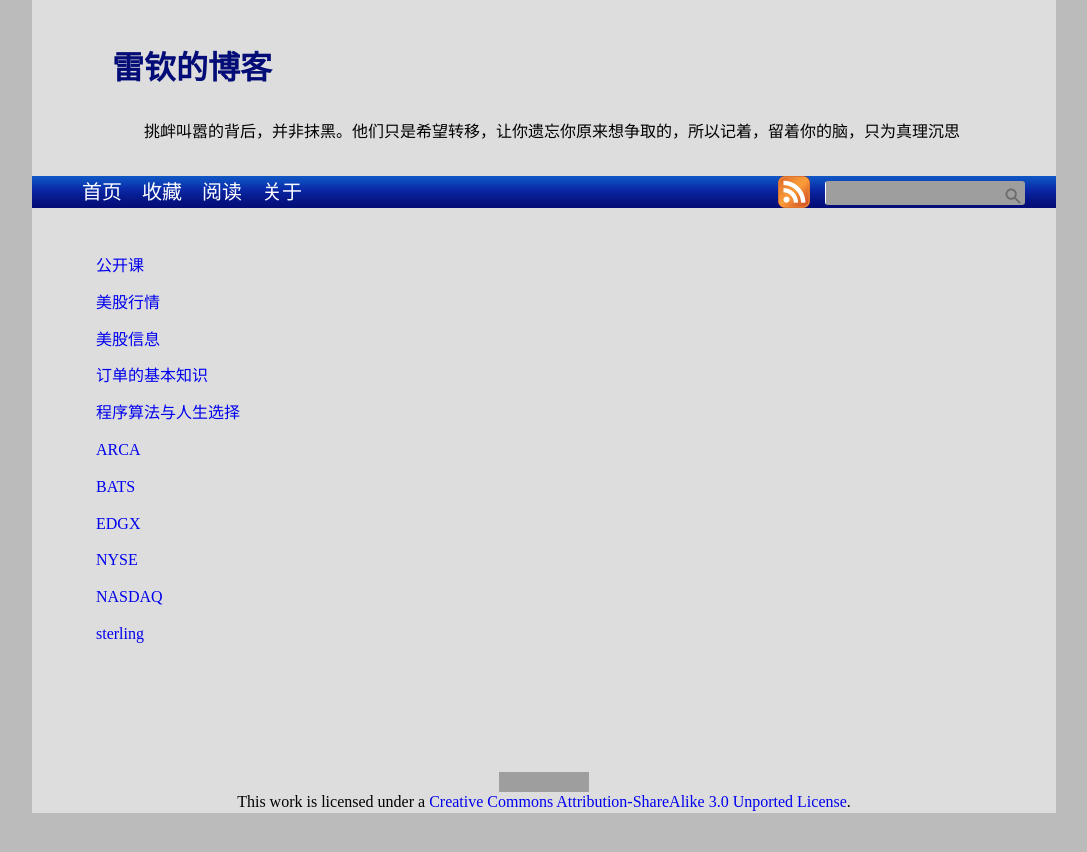
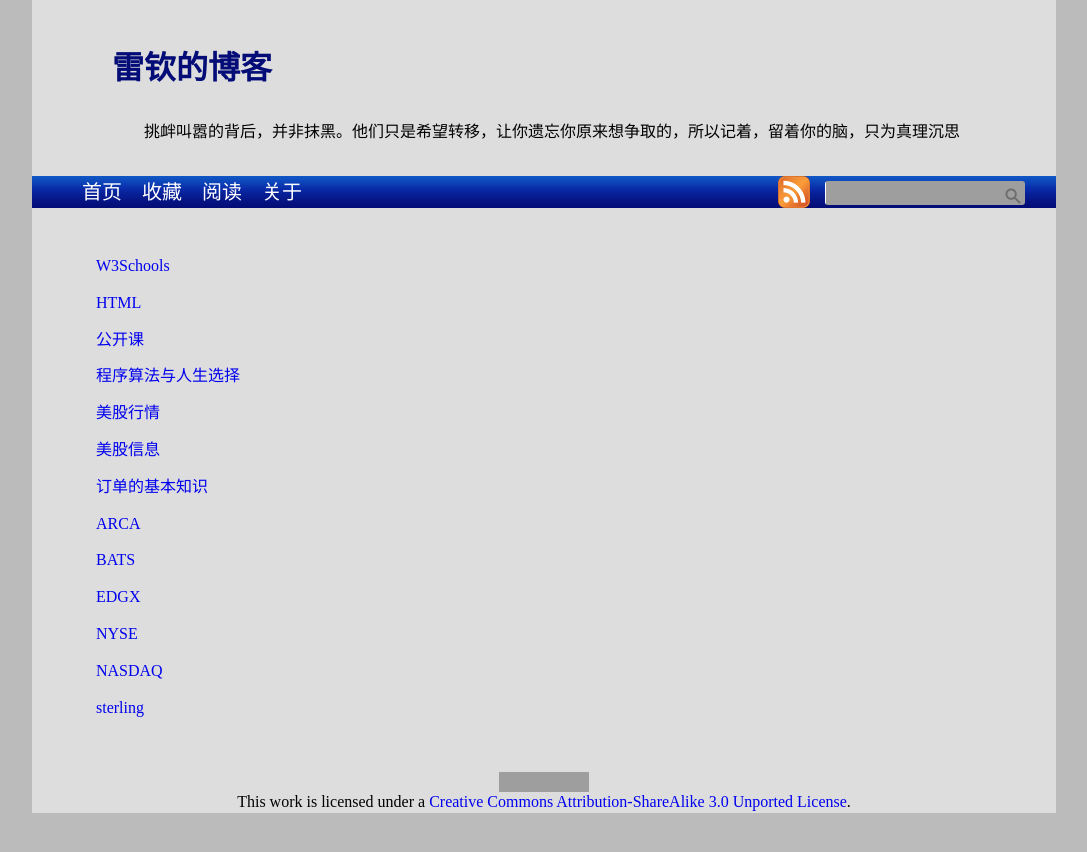
Before and after one commit to leiqin/leiqin.github.io, a Jekyll site: the page built from shoucang/url.markdown, in a window 1280 px wide. Shown: the top 852 px of the page, without its empty margins (96-1183 px from the left). Built offline with Jekyll 4.4.1, drawn with Linux system fonts in a browser that asks for light colours; nearby versions of some CDN libraries; comment, search, counter and statistics services are not loaded; grey boxes are pictures that could not be loaded.

Commit message:
添加收藏的url

```diff
--- a/shoucang/url.markdown
+++ b/shoucang/url.markdown
@@ -2,15 +2,19 @@
 layout: index
 ---
 
+[W3Schools](http://www.w3schools.com/)
+
+[HTML](https://developer.mozilla.org/en-US/docs/Web/HTML/Element)
+
 [公开课](https://www.coursera.org/)
+
+[程序算法与人生选择](http://coolshell.cn/articles/8790.html)
 
 [美股行情](http://www.freestockcharts.com)
 
 [美股信息](http://www.barchart.com)
 
 [订单的基本知识](http://www.interactivebrokers.com)
-
-[程序算法与人生选择](http://coolshell.cn/articles/8790.html)
 
 [ARCA](http://usequities.nyx.com/markets/nyse-arca-equities/trading-fees)
 
```
